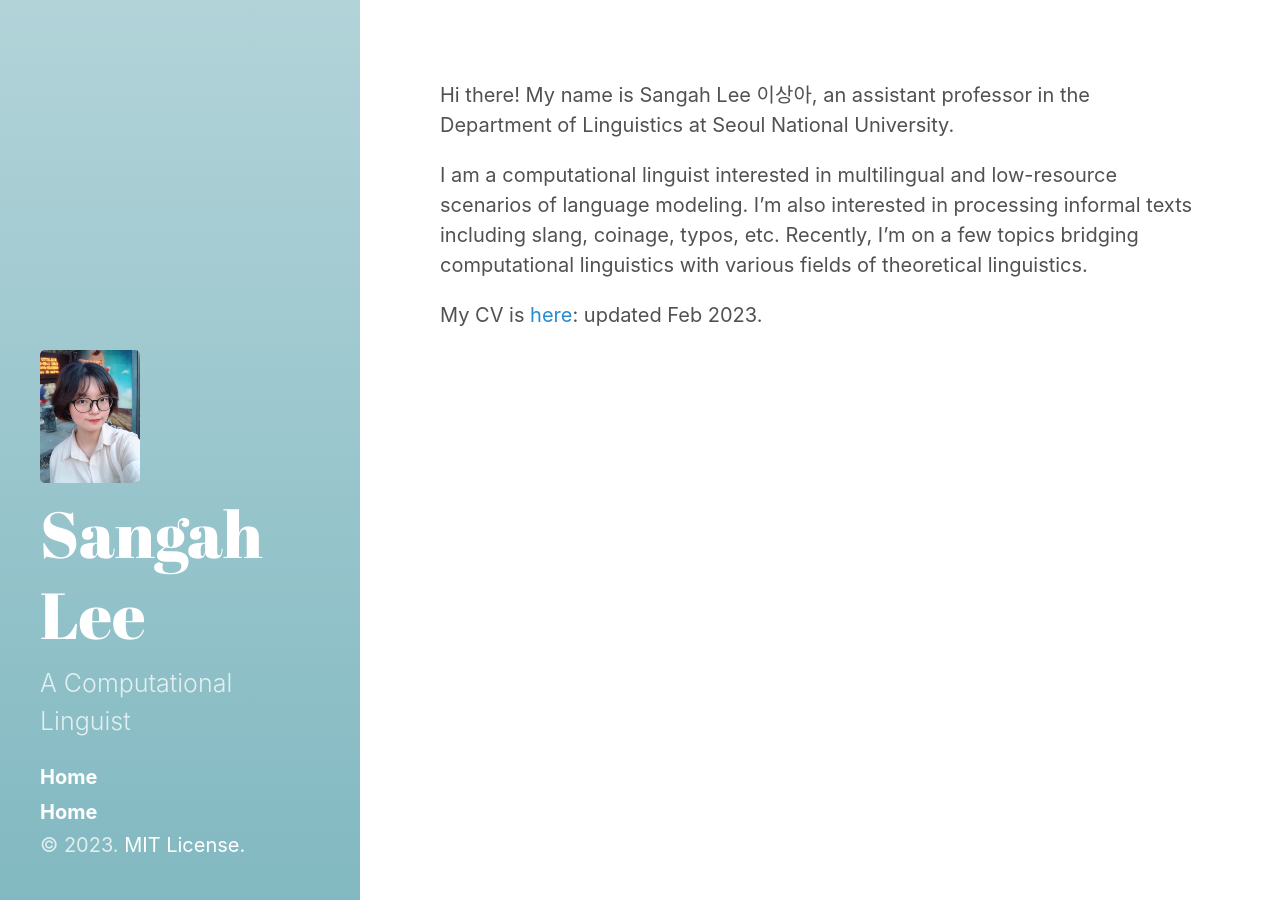
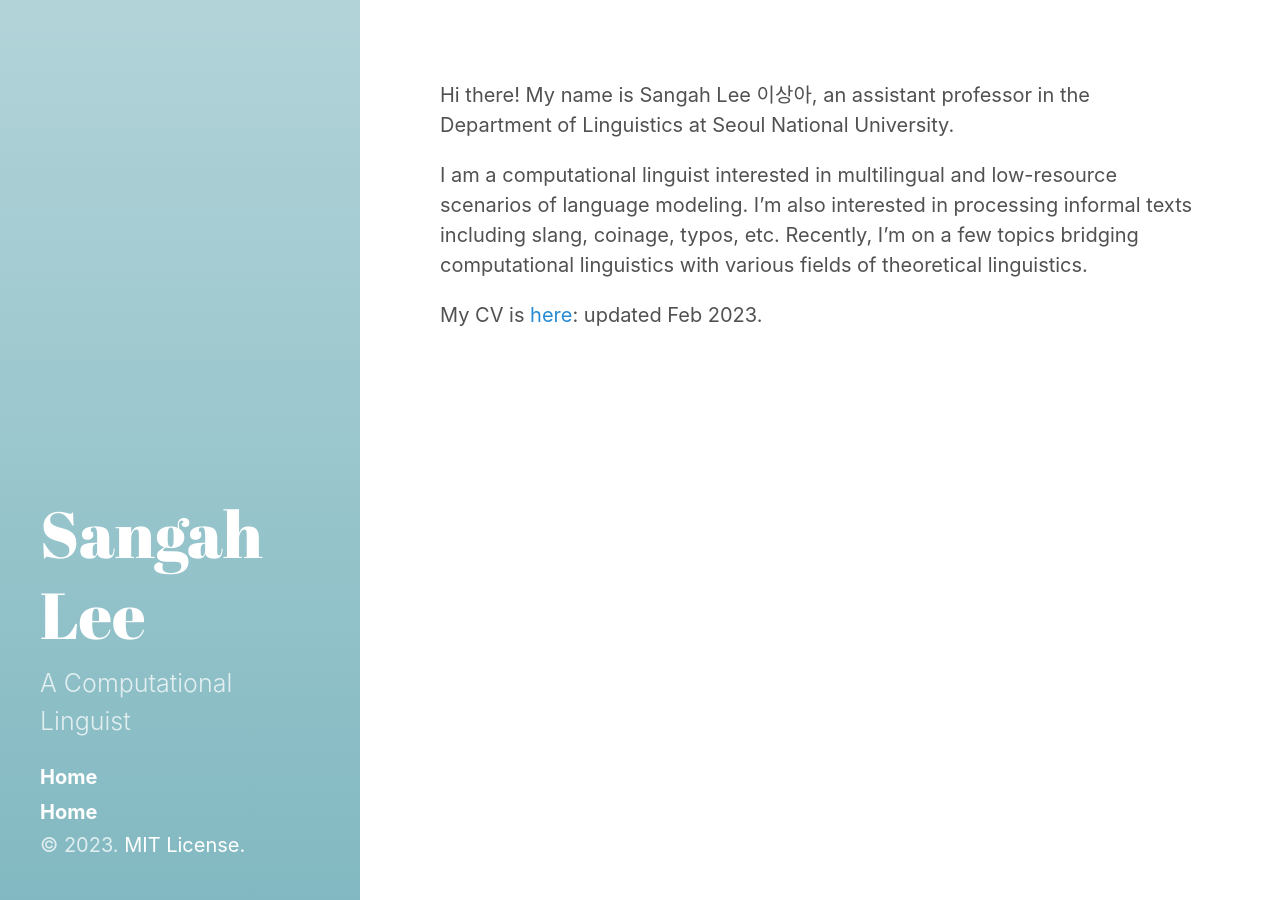
Before and after one commit to sanajlee/sanajlee.github.io, a Jekyll site: the page built from index.md, in a window 1280 px wide. Built offline with Jekyll 4.4.1, drawn with Linux system fonts in a browser that asks for light colours; the list of posts is cut into pages by our own code.

Commit message:
2023.03.13.

```diff
--- a/_includes/sidebar.html
+++ b/_includes/sidebar.html
@@ -1,6 +1,6 @@
 <div id="sidebar">
   <header>
-    <img style="float: center;  margin-bottom: 10px; width:100px; height:133px;" src="https://raw.githubusercontent.com/sanajlee/sanajlee.github.io/main/frz_small.jpg">
+    <!-- <img style="float: center;  margin-bottom: 10px; width:100px; height:133px;" src="https://raw.githubusercontent.com/sanajlee/sanajlee.github.io/main/frz_small.jpg"> -->
     <{% if page.layout == "index" %}h3{% else %}div{% endif %} class="site-title">
       <a href="{{ "/" | relative_url }}">
         {% unless page.url == "/" %}
```
